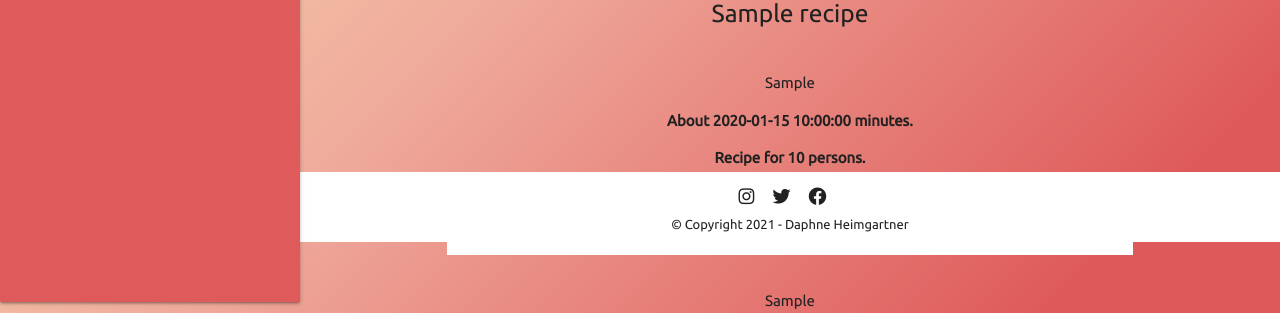
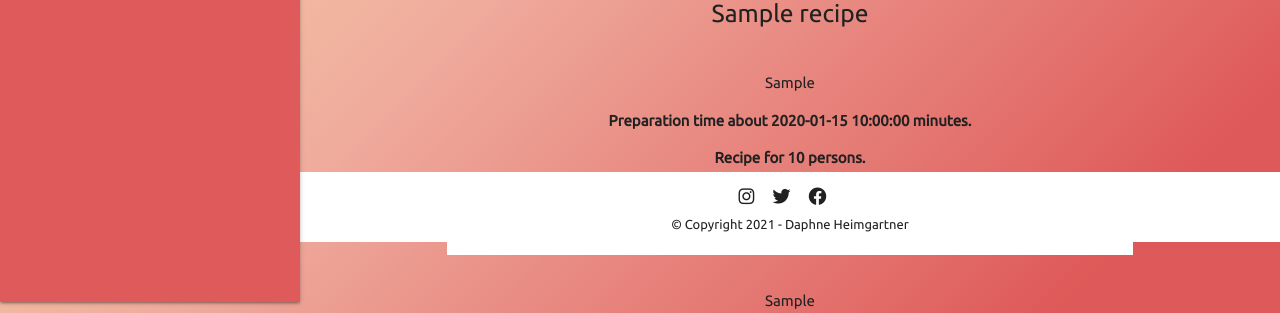
Before and after one commit to Daph1986/mamamaki, a Flask app: template templates/single_recipe.html in a window 1280 px wide. Shown: the part 558-871 px from the top of the page. Run offline with Flask 2, Linux system fonts and the light colour scheme; the template is opened without the code that fills it: most values are stand-ins (such as "Sample title", 1, 10 or a date in 2020); some libraries are stand-ins or nearby versions; some web fonts are replaced.

Commit message:
Corrected mistake in text

```diff
--- a/templates/single_recipe.html
+++ b/templates/single_recipe.html
@@ -31,7 +31,7 @@
     <div class="row">
       <div class="col s12 center-align">
         <p>{{ recipe.recipe_introduction }}</p>
-        <p><b>About {{ recipe.recipe_preparation_time }} minutes.</b></p>
+        <p><b>Preparation time about {{ recipe.recipe_preparation_time }} minutes.</b></p>
         <p><b>Recipe for {{ recipe.recipe_servings }} persons.</b></p>
       </div>
     </div>
```
